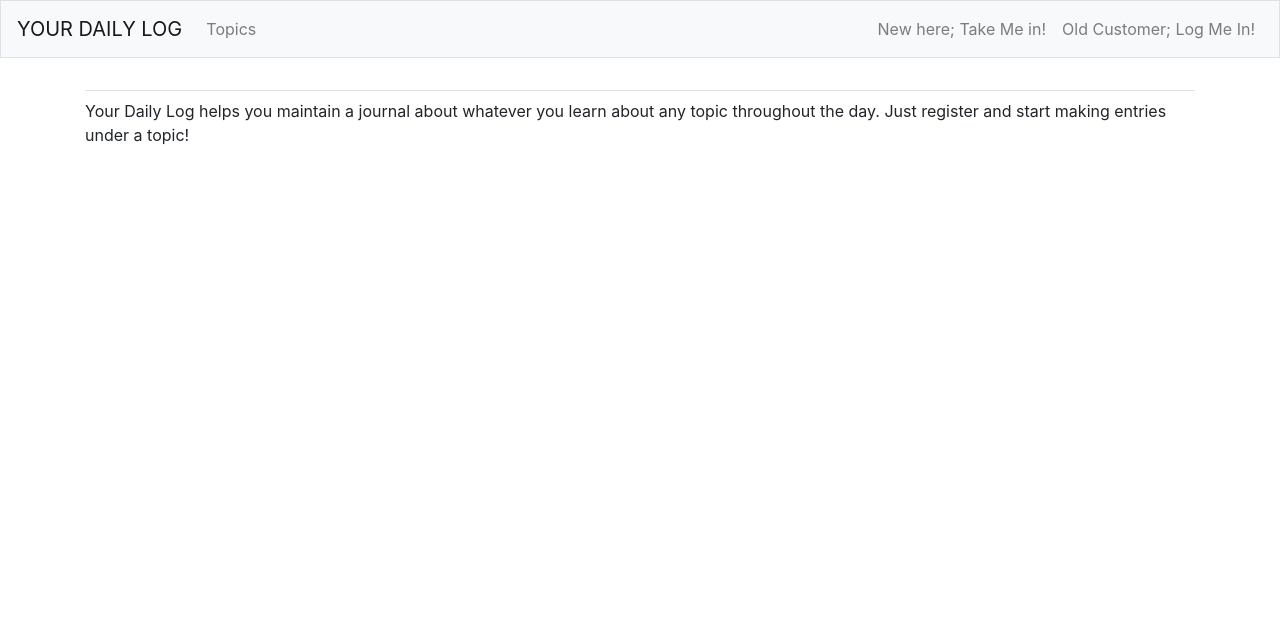
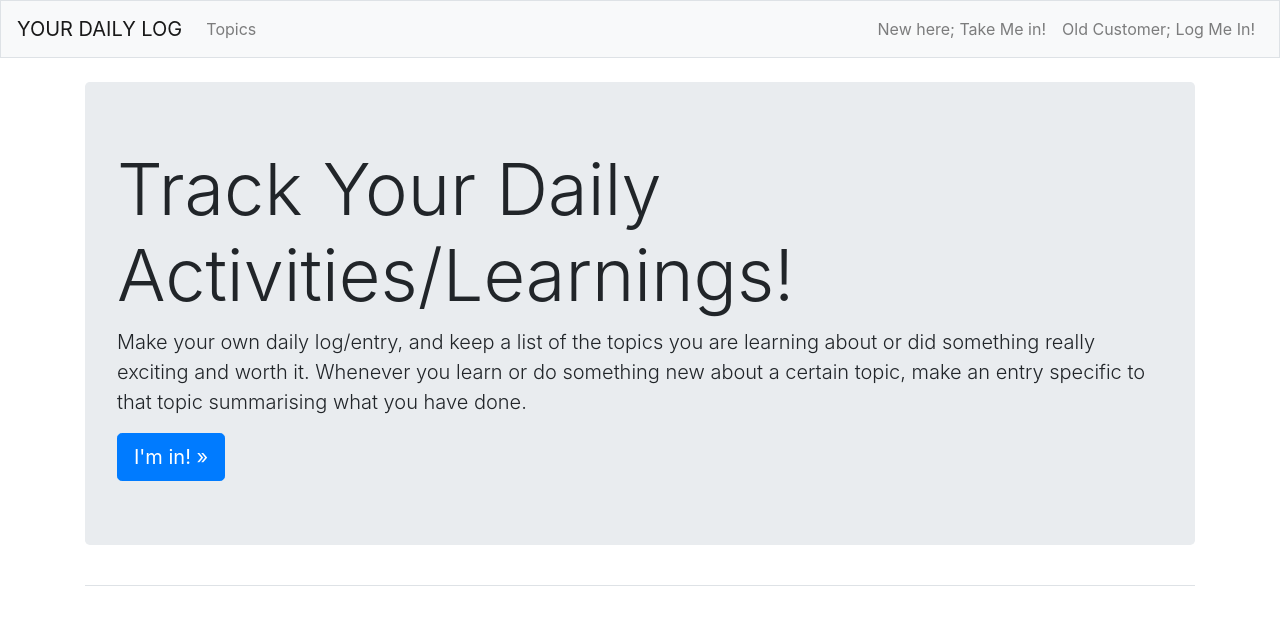
Before and after one commit to Zad-100/YourDailyLogProj, a Django app: page / in a window 1280 px wide. Shown: the top 625 px of the page. Run offline with Django 3.2, Linux system fonts and the light colour scheme; some libraries are stand-ins or nearby versions.

Commit message:
Styled the home page using jumbotron. Home page now contains a Short Message or header introducing the App. Then a longer message describing the App and its use. Following it is a register button that lets users register their account to the app.

```diff
--- a/YourDailyLog_App/templates/yourdailylog_app/index.html
+++ b/YourDailyLog_App/templates/yourdailylog_app/index.html
@@ -4,12 +4,52 @@
   what it does
 -->
 
+<!--Inheriting from the base template-->
 {% extends "yourdailylog_app/base.html" %}
 
-{% block content %}
-  <p>
-    Your Daily Log helps you maintain a journal about whatever you learn
-    about any topic throughout the day. Just register and start making entries
-    under a topic!
-  </p>
-{% endblock content %}
+{% block page_header %}
+
+  <!--
+    jumbotron is just a div element with a set of styling directives
+    applied to it
+  -->
+  <div class="jumbotron">
+
+    <!--
+      Short message introducing the app to the users
+
+      h1 class is a first-level header, and the display-3 selector
+      adds a thinner and taller look to this particular header
+    -->
+    <h1 class="display-3">
+      Track Your Daily Activities/Learnings!
+    </h1>
+
+    <!--
+      Longer message that describes the app and tells the user what to do
+      next.
+    -->
+    <p class="lead">
+      Make your own daily log/entry, and keep a list of the topics you are
+      learning about or did something really exciting and worth it. Whenever
+      you learn or do something new about a certain topic, make an entry
+      specific to that topic summarising what you have done.
+    </p>
+
+    <!--
+      Creating a button inviting users to register their Daily Log account
+      PS: Same button as on the navigation bar
+
+      Selectors style the button to represent a call to action.
+
+      &raquo is an HTML entity that looks like two right angle brackets
+      combined (>>)
+    -->
+    <a class="btn btn-lg btn-primary" href="{% url 'Users:register' %}"
+       role="button">
+      I'm in! &raquo;
+    </a>
+
+  </div>
+
+{% endblock page_header %}
```
Also changed, not shown: db.sqlite3.
